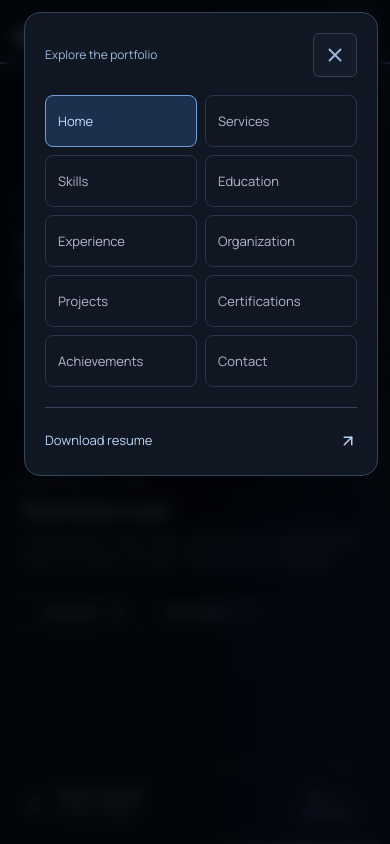
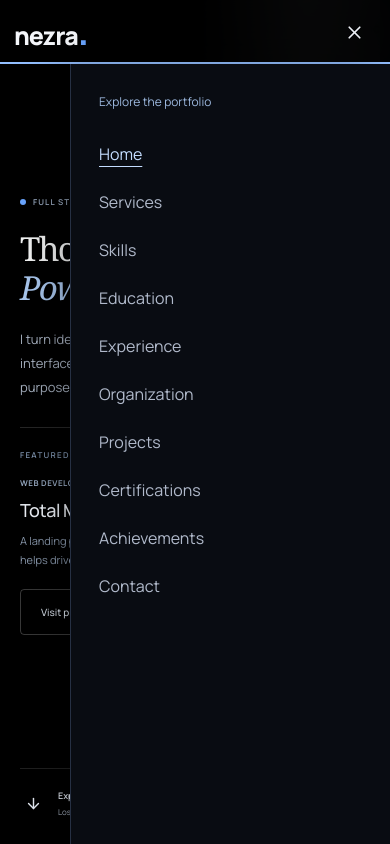
Before and after one commit to NezraDev/PersonalPortfolio-FEv2, a React (Vite) app: page / in a window 390 px wide. Both pictures are taken after a click on the button 354 px from the left and 32 px from the top of the page. Shown: the top 844 px of the page. Built offline with nearby package versions, Linux system fonts and the light colour scheme.

Commit message:
Replace mobile navigation popup with a vertical sliding menu

```diff
--- a/src/components/portfolio/Navigation.tsx
+++ b/src/components/portfolio/Navigation.tsx
@@ -1,6 +1,6 @@
-import { motion, useScroll, useSpring, useReducedMotion, useMotionValueEvent } from 'framer-motion';
+import { AnimatePresence, motion, useScroll, useSpring, useReducedMotion, useMotionValueEvent } from 'framer-motion';
 import { useEffect, useRef, useState } from 'react';
-import { ArrowUpRight, Menu, X } from 'lucide-react';
+import { Menu, X } from 'lucide-react';
 
 const navigation = [
   ['home', 'Home'], ['services', 'Services'], ['skills', 'Skills'], ['education', 'Education'],
@@ -17,12 +17,9 @@ export default function Navigation({ page }: { page: string }) {
   const reduced = useReducedMotion();
   const [open, setOpen] = useState(false);
   const trigger = useRef<HTMLButtonElement>(null);
-  const menu = useRef<HTMLDialogElement>(null);
+  const menu = useRef<HTMLElement>(null);
   useEffect(() => {
     if (!open) return;
-    menu.current?.showModal();
-    const previousOverflow = document.body.style.overflow;
-    document.body.style.overflow = 'hidden';
     menu.current?.querySelector<HTMLAnchorElement>('a')?.focus();
     const key = (event: KeyboardEvent) => { if (event.key === 'Escape') { setOpen(false); trigger.current?.focus(); } };
     const outside = (event: PointerEvent) => { if (!menu.current?.contains(event.target as Node) && !trigger.current?.contains(event.target as Node)) setOpen(false); };
@@ -30,7 +27,7 @@ export default function Navigation({ page }: { page: string }) {
     window.addEventListener('pointerdown', outside);
     const resize = () => { if (window.innerWidth > 1100) setOpen(false); };
     window.addEventListener('resize', resize);
-    return () => { document.body.style.overflow = previousOverflow; window.removeEventListener('resize', resize); window.removeEventListener('keydown', key); window.removeEventListener('pointerdown', outside); };
+    return () => { window.removeEventListener('resize', resize); window.removeEventListener('keydown', key); window.removeEventListener('pointerdown', outside); };
   }, [open]);
   const links = navigation.map(([id, label]) => <a key={id} href={id === 'home' ? '/' : `/${id}`} className={page === id ? 'is-current' : ''} aria-current={page === id ? 'page' : undefined} onClick={() => setOpen(false)}>{label}</a>);
   return <header className={`site-header ${page === 'home' ? 'home-header' : ''}${scrolled ? ' is-scrolled' : ''}`}>
@@ -39,15 +36,15 @@ export default function Navigation({ page }: { page: string }) {
       <a className="wordmark" href="/" aria-label="Nezra - home" onClick={() => setOpen(false)}>nezra<span>.</span></a>
       <nav className="desktop-nav" aria-label="Primary navigation">{links}</nav>
       <div className="header-actions">
-        <a className="header-cta" href="/contact">Contact <ArrowUpRight size={15} /></a>
-        <a className="resume-link" href="/Resume.pdf" target="_blank" rel="noopener noreferrer">Resume <ArrowUpRight size={15} /></a>
         <button ref={trigger} className="icon-button menu-trigger" type="button" aria-label={open ? 'Close navigation' : 'Open navigation'} aria-expanded={open} aria-controls="mobile-navigation" onClick={() => setOpen(!open)}>{open ? <X size={21} /> : <Menu size={21} />}</button>
       </div>
     </div>
-    {open && <dialog className="mobile-navigation" ref={menu} id="mobile-navigation" aria-label="Navigation" onCancel={event => { event.preventDefault(); setOpen(false); }}>
-      <div className="mobile-menu-heading"><span>Explore the portfolio</span><button className="icon-button" type="button" aria-label="Close navigation" onClick={() => setOpen(false)}><X size={22} /></button></div>
+    <AnimatePresence>{open && <motion.aside className="mobile-navigation" ref={menu} id="mobile-navigation" aria-label="Navigation"
+      initial={{ x: reduced ? 0 : '100%' }} animate={{ x: 0 }} exit={{ x: reduced ? 0 : '100%', opacity: reduced ? 0 : 1 }}
+      transition={{ duration: reduced ? 0 : .28, ease: [.22, 1, .36, 1] }}
+      onBlur={event => { if (event.relatedTarget && !event.currentTarget.contains(event.relatedTarget) && event.relatedTarget !== trigger.current) setOpen(false); }}>
+      <div className="mobile-menu-heading"><span>Explore the portfolio</span></div>
       <nav aria-label="Mobile navigation">{links}</nav>
-      <a className="mobile-resume" href="/Resume.pdf" target="_blank" rel="noopener noreferrer">Download resume <ArrowUpRight size={18} /></a>
-    </dialog>}
+    </motion.aside>}</AnimatePresence>
   </header>;
 }
--- a/src/styles/hero.css
+++ b/src/styles/hero.css
@@ -1,5 +1,7 @@
 .immersive-hero { height: auto; min-height: max(720px, 100svh); background: #000; }
 .home-header { background: #000d; backdrop-filter: blur(16px); }
+.header-actions .resume-link { display: inline-flex; min-height: 44px; padding: 9px 17px; border: 1px solid #b2ccf0; border-radius: 4px; background: #b2ccf0; color: #091321; font-size: 11px; font-weight: 600; }
+.header-actions .resume-link:hover { background: #d1e3fc; border-color: #d1e3fc; }
 .header-cta { background: transparent; color: #c6cfdd; border-color: #ffffff30; border-radius: 4px; font-weight: 500; }
 .header-cta:hover { background: #ffffff08; color: #fff; border-color: #ffffff60; }
 .hero-content { width: min(calc(100% - 96px), 1280px); height: auto; min-height: max(720px, 100svh); padding-top: calc(var(--site-header-height) + 48px); padding-bottom: 26px; gap: 48px; }
--- a/src/styles/mobile.css
+++ b/src/styles/mobile.css
@@ -1,28 +1,29 @@
-/* Mobile navigation is a native dialog with focus containment and Escape support. */
+/* Non-modal mobile navigation slides left from the right edge. */
 .hero-image-shade { background: linear-gradient(90deg, #000 0%, #000 50%, #080b11a6 80%, #080b11cf 100%); }
 .hero-mobile-controls { display: none; }
 .mobile-navigation, .home-header .mobile-navigation {
-  position: fixed; inset: 12px 12px auto; width: min(520px, calc(100% - 24px));
-  max-height: calc(100dvh - 24px); margin: 0 0 0 auto; padding: 20px;
-  overflow-y: auto; overscroll-behavior: contain; border: 1px solid #34445b;
-  border-radius: 16px; background: #101722; color: #edf2f8;
-  box-shadow: 0 24px 80px #0009;
+  position: fixed; inset: var(--site-header-height) 0 auto auto; width: min(320px, 86vw);
+  height: calc(100dvh - var(--site-header-height)); margin: 0; padding: 28px 28px max(28px, env(safe-area-inset-bottom));
+  overflow-y: auto; overscroll-behavior: contain; border: 0; border-left: 1px solid #263043;
+  border-radius: 0; background: #090c12; color: #edf2f8;
+  box-shadow: -16px 0 40px #0004;
 }
-.mobile-navigation::backdrop { background: #03070dbb; backdrop-filter: blur(8px); }
 .mobile-menu-heading { display: flex; align-items: center; justify-content: space-between; gap: 16px; padding-bottom: 18px; color: #9db9df; font-size: 12px; }
-.mobile-menu-heading .icon-button { width: 44px; height: 44px; flex-basis: 44px; }
-.mobile-navigation nav { grid-template-columns: repeat(2, minmax(0, 1fr)); gap: 8px; }
-.mobile-navigation nav a { min-height: 52px; padding: 12px; border: 1px solid #26364c; border-radius: 8px; font-size: 13px; overflow-wrap: anywhere; }
-.mobile-navigation nav a:hover { background: #19283d; color: #fff; }
-.mobile-navigation nav .is-current { border-color: #719dd8; background: #1a304d; color: #c4ddff; }
+.mobile-menu-heading .icon-button { width: 44px; height: 44px; flex-basis: 44px; border: 0; background: transparent; }
+.mobile-navigation nav { grid-template-columns: minmax(0, 1fr); gap: 0; }
+.mobile-navigation nav a { min-height: 48px; padding: 10px 0; border: 0; border-radius: 0; background: transparent; font-size: 16px; overflow-wrap: anywhere; }
+.mobile-navigation nav a:hover { background: transparent; color: #fff; text-decoration: underline; }
+.mobile-navigation nav .is-current { background: transparent; color: #c4ddff; text-decoration: underline; text-underline-offset: 6px; }
 .mobile-navigation .mobile-resume { display: flex; justify-content: space-between; min-height: 48px; margin-top: 20px; border-top: 1px solid #34445b; border-radius: 0; padding: 18px 0 0; color: #b9d3f8; }
 .services-page .editorial-disciplines h2 { font-size: 22px; margin-block: 18px 12px; }
 .services-page > .button-primary { margin-top: 36px; }
 @media (min-width: 1101px) { .desktop-nav, .home-header .desktop-nav { gap: clamp(9px, 1vw, 18px); } .header-inner { gap: 18px; } }
+@media (max-width: 1100px) {
+  .header-actions .menu-trigger { border: 0; background: transparent; }
+}
 @media (max-width: 560px) {
   .header-inner, .home-header .header-inner { gap: 12px; }
   .header-actions { gap: 10px; }
-  .header-actions .resume-link { display: none; }
   .menu-trigger { width: 44px; height: 44px; flex-basis: 44px; }
   .header-cta, .home-header .header-cta { min-height: 44px; font-size: 12px; }
   .immersive-hero { height: auto; min-height: 100svh; }
```
